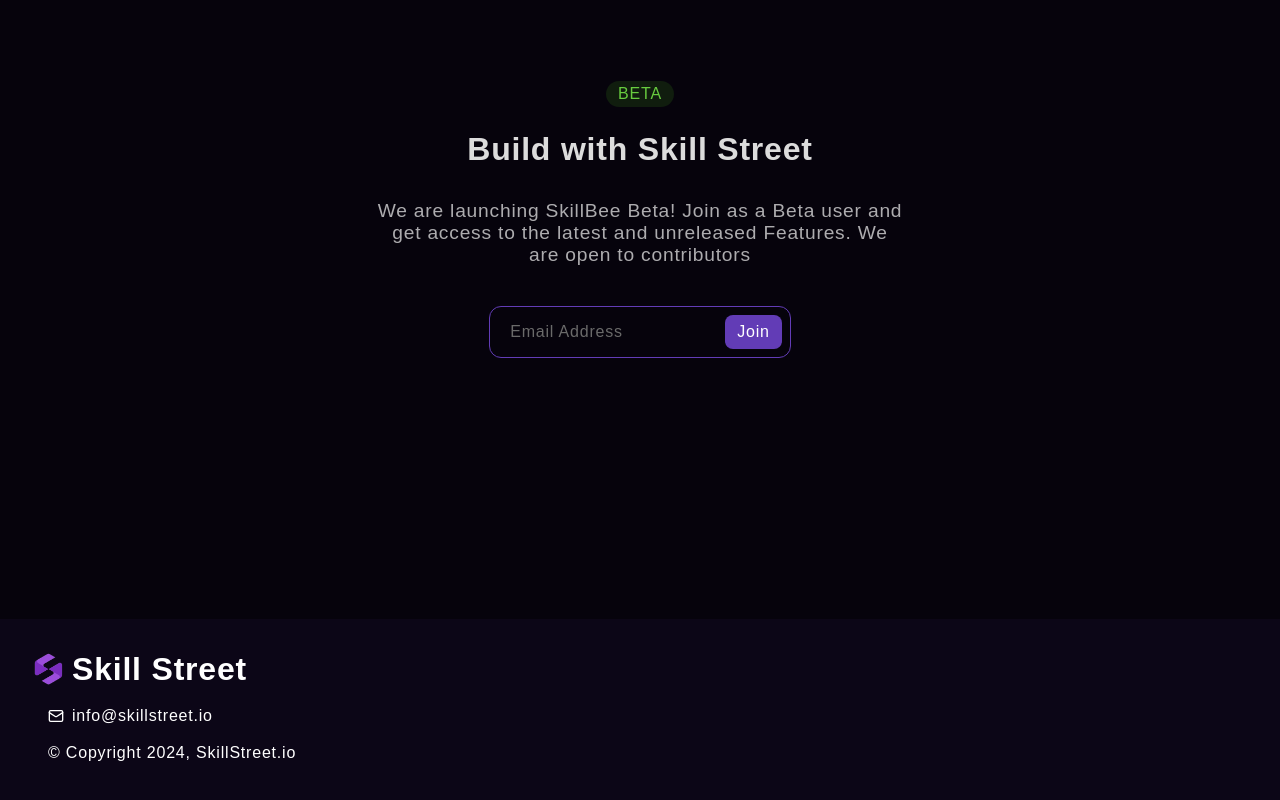
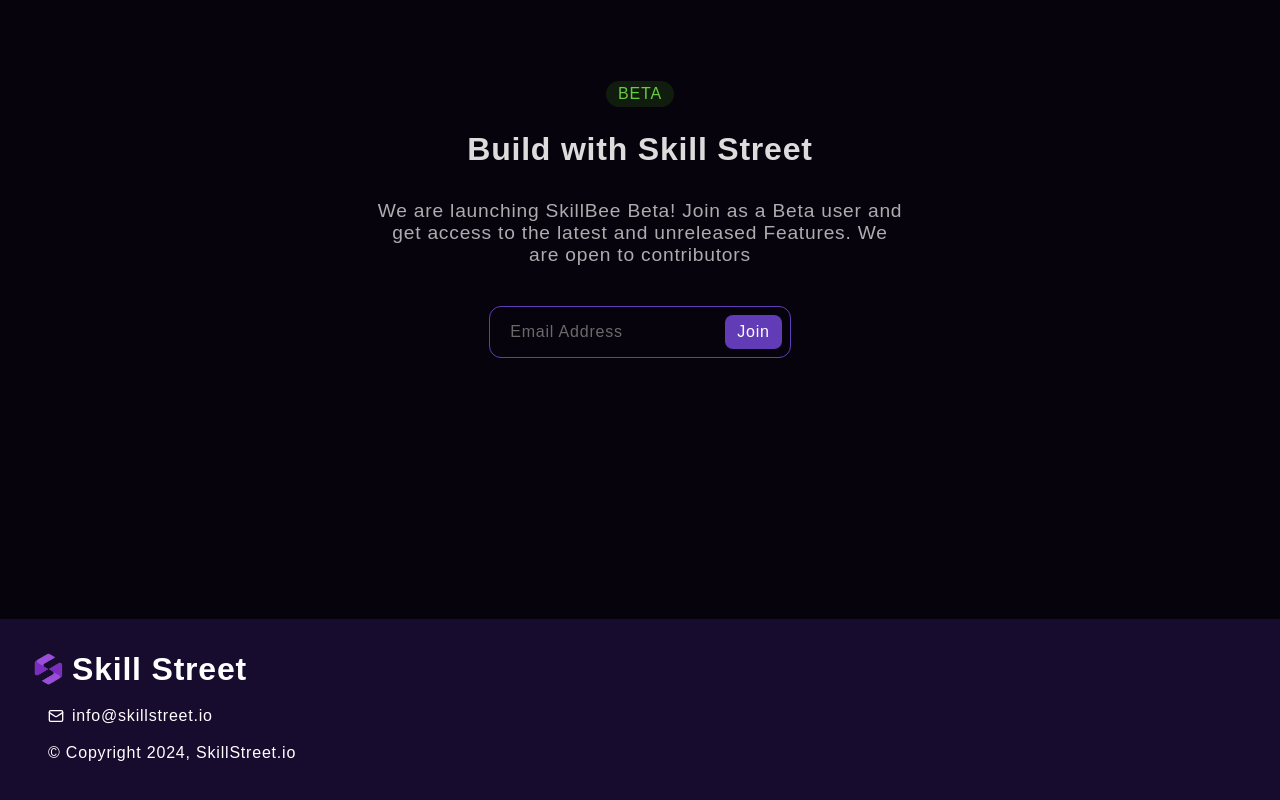
Before and after one commit to Gblnn/skillstreet, a React (Vite) app: page / in a window 1280 px wide. Shown: the part 1944-2744 px from the top of the page. Built offline with nearby package versions, Linux system fonts and the light colour scheme; the HTML template or start-up script is replaced by a standard one; a web font is replaced by a local one.

Commit message:
Update App.tsx

```diff
--- a/src/App.tsx
+++ b/src/App.tsx
@@ -85,7 +85,7 @@
 </div>
       </div>
       <div style={{height:"0rem"}}></div>
-      <div style={{width:"100%", background:"#0c0617"}}>
+      <div style={{width:"100%", background:"#180c2e"}}>
         <div style={{padding:"2rem"}}>
 
 
```
